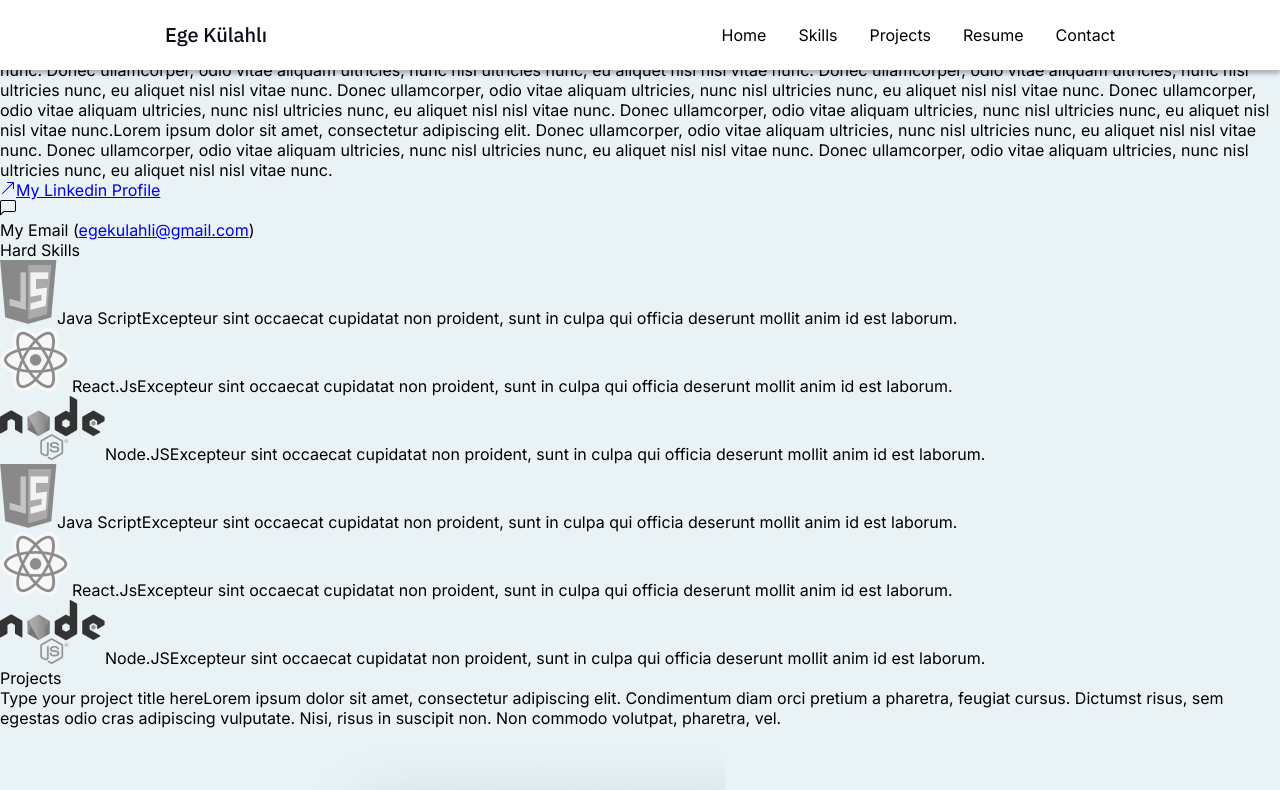
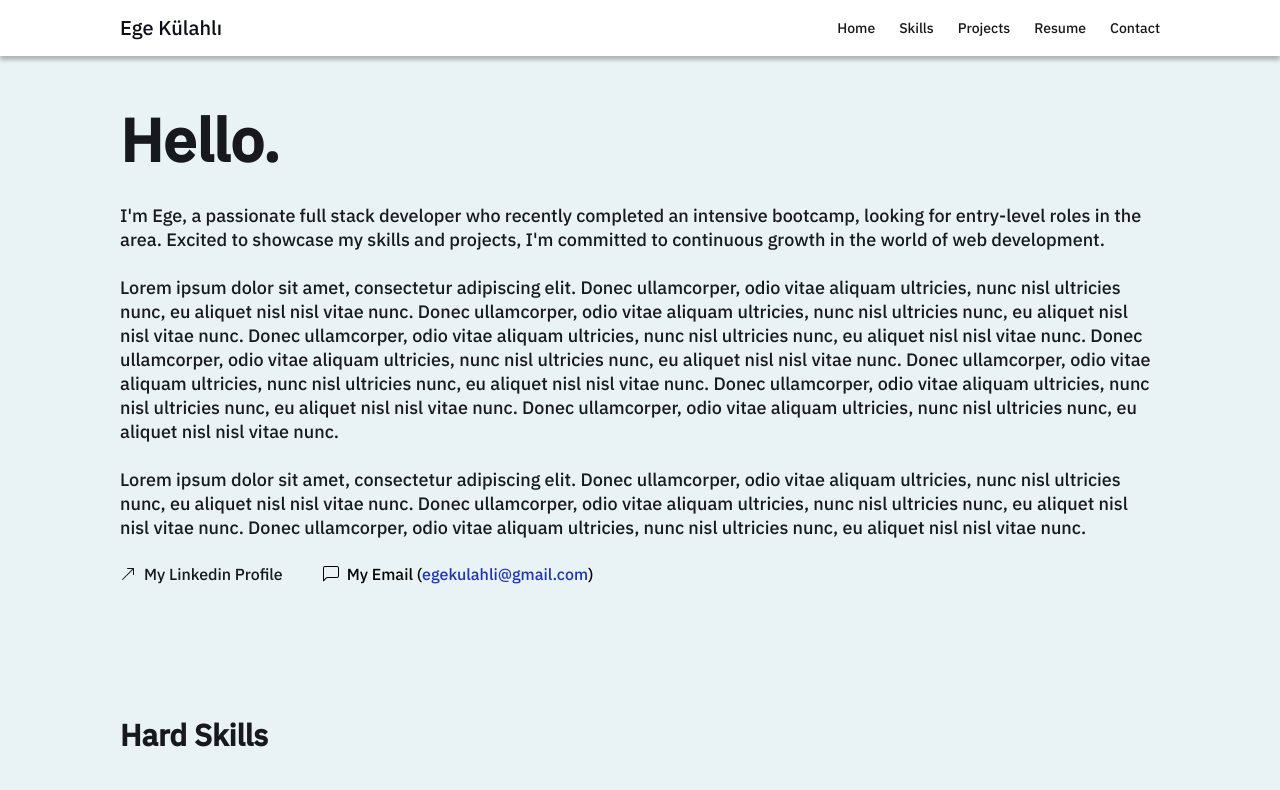
Before and after one commit to egekulahli1/egekulahli-portfolio, a React (Create React App) app: page / in a window 1280 px wide. Shown: the top 790 px of the page. Built offline with nearby package versions, Linux system fonts and the light colour scheme.

Commit message:
18.07 first commit

```diff
--- a/src/App.css
+++ b/src/App.css
@@ -19,5 +19,6 @@
     padding-top: 30px;
     padding-bottom: 30px;
     width: 100%;
+    max-width: 1920px;
   }
 }
--- a/src/styles/Footer.css
+++ b/src/styles/Footer.css
@@ -95,3 +95,51 @@
     line-height: 32px;
   }
 }
+@media (max-width: 1439px) and (min-width: 1024px) {
+  .footer-wrapper {
+    border-top: 1px solid var(--default-black, #0b0d17);
+    background: var(--text-gray-900, #18191f);
+  }
+  .footer-container {
+    display: flex;
+    padding: 120px 320px;
+    flex-direction: column;
+    align-items: center;
+    gap: 32px;
+  }
+  .footer-title-container {
+    display: flex;
+    flex-direction: column;
+    align-items: flex-start;
+    gap: 6px;
+  }
+  .footer-title {
+    color: var(--text-gray-100, #f4f5f7);
+    text-align: center;
+    font-family: "IBM Plex Sans", sans-serif;
+    font-size: 45px;
+    font-style: normal;
+    font-weight: 800;
+    line-height: 60px;
+  }
+  .footer-button {
+    display: flex;
+    padding: 10px 24px;
+    align-items: center;
+    border-radius: 4px;
+    border-color: #3f5afd;
+    background: #3f5afd;
+    border-style: solid;
+  }
+
+
+  .footer-button-text {
+    color: var(--default-white, #fff);
+    text-align: center;
+    font-family: "IBM Plex Sans", sans-serif;
+    font-size: 14px;
+    font-style: normal;
+    font-weight: 500;
+    line-height: 18px;
+  }
+}
--- a/src/styles/Main.css
+++ b/src/styles/Main.css
@@ -134,3 +134,71 @@
     color: #1d34ba;
   }
 }
+@media (min-width: 1024px) and (max-width: 1439px) {
+  .main-container {
+    display: flex;
+    padding-top: 100px;
+    padding-bottom: 50px;
+    flex-direction: column;
+    align-items: flex-start;
+    gap: 24px;
+    align-self: stretch;
+    padding-left: 120px;
+    padding-right: 120px;
+
+
+  }
+
+  .main-title {
+    color: var(--text-gray-900, #18191f);
+    font-family: "IBM Plex Sans", sans-serif;
+    font-size: 60px;
+    font-style: normal;
+    font-weight: 800;
+    line-height: 80px;
+  }
+  .main-subtitle {
+    color: var(--text-gray-900, #18191f);
+    font-family: "IBM Plex Sans", sans-serif;
+    font-size: 18px;
+    font-style: normal;
+    font-weight: 400;
+    line-height: 24px;
+  }
+
+  .main-contact-container {
+    display: flex;
+    align-items: flex-start;
+    gap: 40px;
+  }
+  .main-linkedin-button {
+    display: flex;
+    align-items: center;
+    gap: 8px;
+    text-decoration: none;
+    color: var(--text-gray-900, #18191f);
+    font-family: "IBM Plex Sans", sans-serif;
+    font-size: 16px;
+    font-style: normal;
+    font-weight: 400;
+    line-height: 20px;
+  }
+  .main-mail-container {
+    display: flex;
+    align-items: center;
+    gap: 8px;
+  }
+
+  .main-mail-container-text {
+    font-family: "IBM Plex Sans", sans-serif;
+    font-size: 16px;
+    font-style: normal;
+    font-weight: 400;
+    line-height: 20px;
+  }
+
+  .main-mail-container-text a {
+    text-decoration: none;
+    color: #1d34ba;
+  }
+}
--- a/src/styles/Navbar.css
+++ b/src/styles/Navbar.css
@@ -110,7 +110,7 @@
     transform: scale(1.2);
   }
 }
-@media (min-width:1024px) and (max-width: 1439px) {
+@media (min-width: 1024px) and (max-width: 1439px) {
   .navbar-container {
     position: fixed;
     top: 0;
@@ -118,7 +118,7 @@
     right: 0;
     background-color: var(--default-white, #ffffff);
     box-shadow: 0px 4px 4px rgba(0, 0, 0, 0.25);
-    padding: 20px 165px;
+    padding: 16px 120px;
     display: flex;
     justify-content: space-between;
     align-items: center;
@@ -130,7 +130,7 @@
     font-size: 20px;
     font-style: normal;
     font-weight: 500;
-    line-height: 30px;
+    line-height: 24px;
     color: var(--default-black, #0b0d17);
   }
 
@@ -138,17 +138,17 @@
     display: flex;
     justify-content: space-between;
     align-items: center;
-    gap: 32px;
+    gap: 24px;
   }
 
-  .navbar-link-container Link {
+  #nav-button {
     color: var(--text-gray-900, #18191f);
 
     font-family: 'IBM Plex Sans', sans-serif;
     font-size: 14px;
     font-style: normal;
     font-weight: 500;
-    line-height: 20px;
+    line-height: 18px;
   }
 
 
@@ -164,4 +164,5 @@
     cursor: pointer;
     transform: scale(1.2);
   }
-}
+
+  }
--- a/src/styles/ProjectList.css
+++ b/src/styles/ProjectList.css
@@ -153,3 +153,81 @@
     line-height: 36px;
   }
 }
+
+@media (max-width: 1439px) and (min-width: 1024px) {
+  .project-list {
+    display: flex;
+    flex-direction: column;
+    padding-left: 120px;
+  }
+
+  .project-list-item-image img {
+    padding-top: 20px;
+    padding-bottom: 0px;
+  }
+  .project-button:hover {
+    background-color: #e9f2f5;
+    color: #18191f;
+    cursor: pointer;
+    transform: scale(1.2);
+    transition: calc(0.5s);
+  }
+  #project2 {
+    padding-top: 60px;
+    padding-bottom: 20px;
+  }
+
+  #project3 {
+    padding-top: 20px;
+    padding-bottom: 0px;
+  }
+  .project-container {
+    display: flex;
+    flex-direction: column;
+    align-items: center;
+    gap: 0px;
+    padding: 0px 0px;
+  }
+  .project-list-item {
+    display: flex;
+
+    align-items: center;
+    gap: 20px;
+  }
+  .project-list-text {
+    display: flex;
+    flex-direction: column;
+    align-items: flex-start;
+    gap: 24px;
+  }
+  .project-list-content {
+    display: flex;
+    flex-direction: column;
+    align-items: flex-start;
+    gap: 12px;
+  }
+  .project-list-text-title {
+    color: var(--text-gray-900, #18191f);
+    font-family: "IBM Plex Sans", sans-serif;
+    font-size: 14px;
+    font-style: normal;
+    font-weight: 500;
+    line-height: 16px;
+  }
+  .project-list-item-subtitle {
+    color: var(--text-gray-900, #18191f);
+    font-family: "IBM Plex Sans", sans-serif;
+    font-size: 20px;
+    font-style: normal;
+    font-weight: 700;
+    line-height: 28px;
+  }
+  .project-list-item-description {
+    color: var(--text-gray-900, #18191f);
+    font-family: "IBM Plex Sans", sans-serif;
+    font-size: 14px;
+    font-style: normal;
+    font-weight: 400;
+    line-height: 20px;
+  }
+}
--- a/src/styles/Resume.css
+++ b/src/styles/Resume.css
@@ -148,3 +148,79 @@
     line-height: 34px;
   }
 }
+
+@media (max-width: 1439px) and (min-width: 1024px) {
+  .resume-wrapper {
+    background: var(--text-gray-900, #18191f);
+  }
+  .resume-container {
+    display: flex;
+    padding: 60px 120px;
+    flex-direction: column;
+    align-items: center;
+    gap: 36px;
+    align-self: stretch;
+  }
+
+  .resume-main-title-container {
+    display: flex;
+    flex-direction: column;
+    align-items: flex-start;
+    align-self: stretch;
+    gap: 6px;
+  }
+  .resume-main-title {
+    color: var(--text-gray-100, #f4f5f7);
+    font-family: "IBM Plex Sans", sans-serif;
+    font-size: 42px;
+    font-style: normal;
+    font-weight: 800;
+    line-height: 48px;
+  }
+
+  .resume-item {
+    display: flex;
+    align-items: flex-start;
+    gap: 24px;
+    align-self: stretch;
+  }
+  .resume-item-date {
+    color: var(--text-gray-100, #f4f5f7);
+    font-family: "IBM Plex Sans", sans-serif;
+    font-size: 16px;
+    font-style: normal;
+    font-weight: 500;
+    line-height: 24px;
+  }
+  .resume-item-content {
+    display: flex;
+    flex-direction: column;
+    align-items: flex-start;
+    gap: 10px;
+    flex: 1 0 0;
+  }
+  .resume-item-job-title {
+    color: var(--text-gray-100, #f4f5f7);
+    font-family: "IBM Plex Sans", sans-serif;
+    font-size: 20px;
+    font-style: normal;
+    font-weight: 600;
+    line-height: 24px;
+  }
+  .resume-item-company {
+    color: var(--text-gray-700, #969bab);
+    font-family: "IBM Plex Sans", sans-serif;
+    font-size: 18px;
+    font-style: normal;
+    font-weight: 500;
+    line-height: 24px;
+  }
+  .resume-item-description {
+    color: var(--text-gray-300, #d9dbe1);
+    font-family: "IBM Plex Sans", sans-serif;
+    font-size: 16px;
+    font-style: normal;
+    font-weight: 400;
+    line-height: 24px;
+  }
+}
--- a/src/styles/Skills.css
+++ b/src/styles/Skills.css
@@ -108,3 +108,59 @@
     line-height: 32px;
   }
 }
+
+@media (max-width: 1439px) and (min-width: 1024px) {
+  .skills-container {
+    padding-top: 80px;
+    padding-bottom: 40px;
+    display: flex;
+    flex-direction: column;
+    align-items: flex-start;
+    gap: 36px;
+    padding-left: 120px;
+    padding-right: 120px;
+  }
+
+  .skills-container-title {
+    color: var(--text-gray-900, #18191f);
+    font-family: "IBM Plex Sans", sans-serif;
+    font-size: 30px;
+    font-style: normal;
+    font-weight: 800;
+    line-height: 42px;
+  }
+  .skills-list {
+    display: flex;
+    flex-direction: row;
+    flex-wrap: wrap;
+    align-items: flex-start;
+    gap: 24px;
+    row-gap: 42px;
+  }
+
+  .skills-list-item {
+    width: 30%;
+    display: flex;
+    flex-direction: column;
+    align-items: flex-start;
+    gap: 16px;
+    border-radius: 6px;
+  }
+
+  .skills-list-item-title {
+    color: var(--text-gray-900, #18191f);
+    font-family: "IBM Plex Sans", sans-serif;
+    font-size: 20px;
+    font-style: normal;
+    font-weight: 600;
+    line-height: 24px;
+  }
+  .skills-list-item-description {
+    color: var(--text-gray-900, #18191f);
+    font-family: "IBM Plex Sans", sans-serif;
+    font-size: 14px;
+    font-style: normal;
+    font-weight: 400;
+    line-height: 20px;
+  }
+}
```
